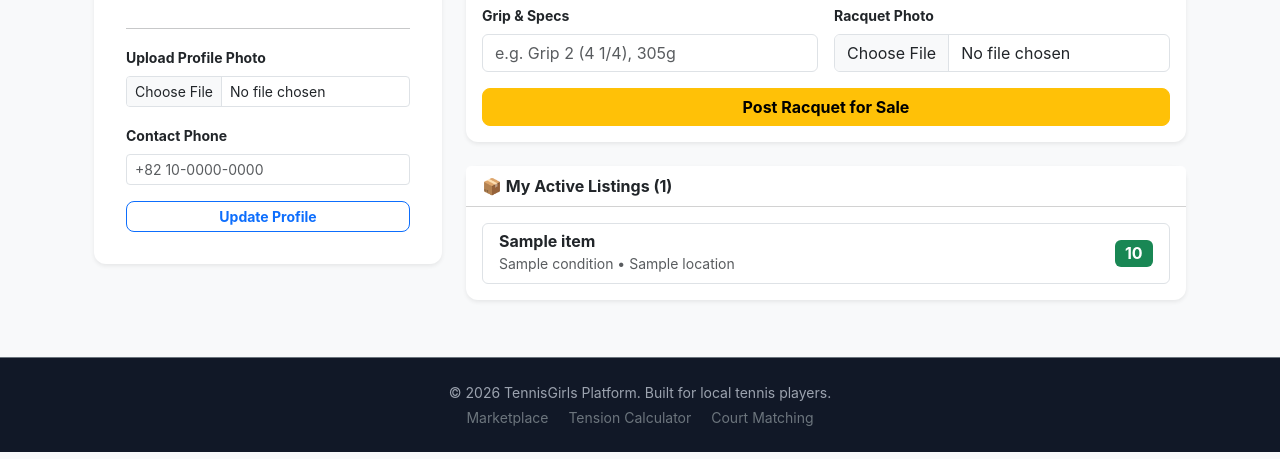
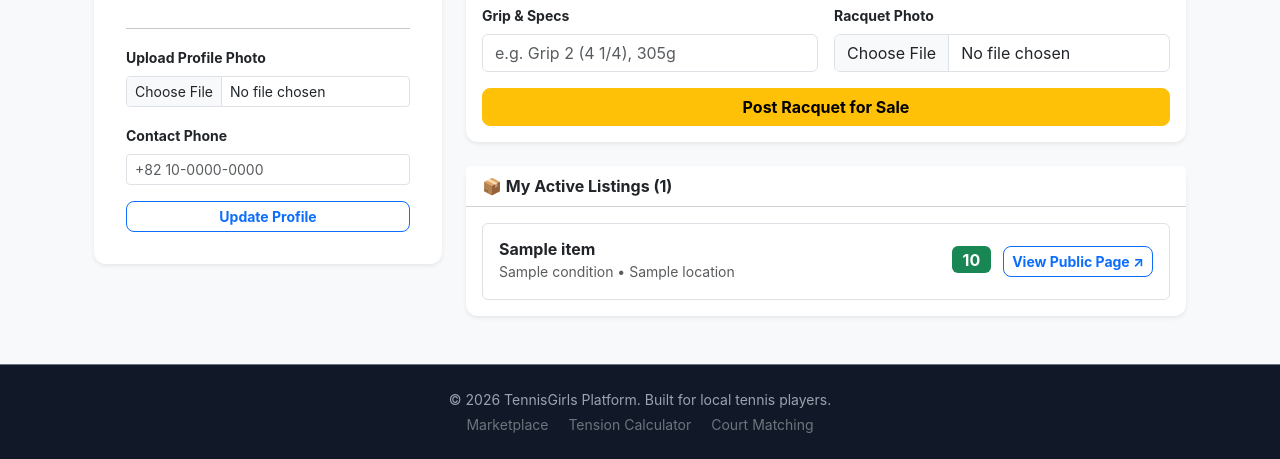
Before and after one commit to kbu922/tennisgirls, a Flask app: template templates/dashboard.html in a window 1280 px wide. Shown: the part 348-807 px from the top of the page. Run offline with Flask 3, Linux system fonts and the light colour scheme; the template is opened without the code that fills it: most values are stand-ins (such as "Sample title", 1, 10 or a date in 2020); some libraries are stand-ins or nearby versions.

Commit message:
Update dashboard.html

```diff
--- a/templates/dashboard.html
+++ b/templates/dashboard.html
@@ -91,12 +91,17 @@
                     {% if my_racquets %}
                         <div class="list-group">
                             {% for item in my_racquets %}
-                                <div class="list-group-item d-flex justify-content-between align-items-center">
+    <div class="list-group-item d-flex justify-content-between align-items-center py-3">
         <div>
             <h6 class="fw-bold mb-0">{{ item.title }}</h6>
             <small class="text-muted">{{ item.condition }} • {{ item.location }}</small>
         </div>
-                                    <span class="badge bg-success fs-6">{{ item.price }}</span>
+        <div>
+            <span class="badge bg-success me-2 fs-6">{{ item.price }}</span>
+            <a href="/listing/{{ item.id }}" target="_blank" class="btn btn-sm btn-outline-primary fw-bold">
+                View Public Page &nearr;
+            </a>
+        </div>
     </div>
 {% endfor %}
                         </div>
```
Lines whose indentation alone changed are shown as unchanged.
